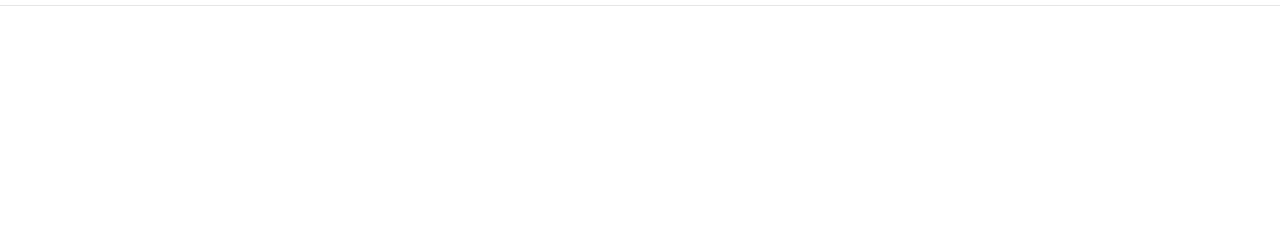
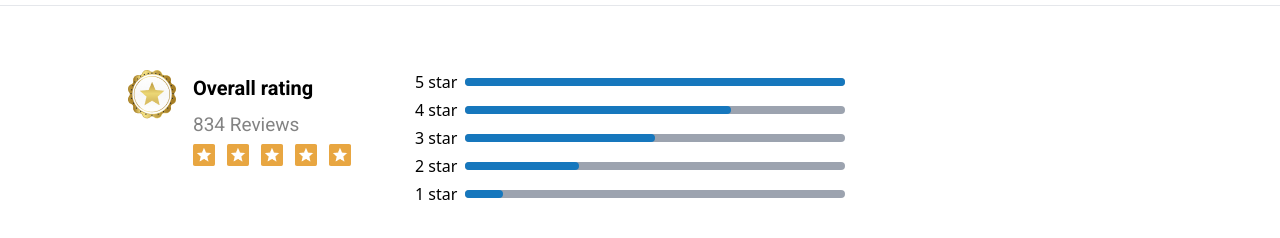
Before and after one commit to Humayra-Adiba/My-Feedback, a React (Vite) app: page /Restaurant_Details in a window 1280 px wide. Shown: the part 3579-3817 px from the top of the page. Before the commit the page ends 3585 px from the top, so only its background shows below. Built offline with nearby package versions, Linux system fonts and the light colour scheme; a web font is replaced by a local one.

Commit message:
OverAllRating section

```diff
--- a/src/components/ResturantDetails.jsx
+++ b/src/components/ResturantDetails.jsx
@@ -2,6 +2,15 @@ import React from "react";
 import { CiLocationOn } from "react-icons/ci";
 import { FiClock } from "react-icons/fi";
 import { Button } from "./ReuseableComponent/Button";
+import { cn } from "../lib/utils";
+
+const Progress = ({ max }) => {
+  return (
+    <div className="w-[200px] sm:w-[240px] md:w-[270px] lg:w-[380px] h-2 bg-gray-400 rounded-md">
+      <div className={cn("bg-[#1677BD] h-2 rounded-md ", max)}></div>
+    </div>
+  );
+};
 
 const Hero = () => {
   return (
@@ -162,12 +171,62 @@ const MoreInformations = () => {
   );
 };
 
+const OverAllRating = () => {
+  return (
+    <section className="w-[80%] mx-auto my-16 space-y-3">
+      <div className="flex flex-col sm:flex-row justify-start gap-16 items-start ">
+        <div className="flex items-start justify-center gap-4">
+          <div>
+            <img src="/ratingbadge.png" alt="" />
+          </div>
+          <div className="space-y-2">
+            <h1 className="font-roboto font-bold text-xl sm:text-heading  leading-6 sm:leading-9 text-EerieBlack">
+              Overall rating
+            </h1>
+            <p className="font-roboto text-[19px] leading-[22px] text-[#838383]">
+              834 Reviews
+            </p>
+            <div className="flex items-center gap-3">
+              {Array.from(Array(5).keys()).map((el) => (
+                <img src="/star.png" alt="" key={el} />
+              ))}
+            </div>
+          </div>
+        </div>
+        <div className="flex flex-col gap-1">
+          <div className="flex gap-2 items-center">
+            <p>5 star</p>
+            <Progress max="w-[100%]" />
+          </div>
+          <div className="flex gap-2 items-center">
+            <p>4 star</p>
+            <Progress max="w-[70%]" />
+          </div>
+          <div className="flex gap-2 items-center">
+            <p>3 star</p>
+            <Progress max="w-[50%]" />
+          </div>
+          <div className="flex gap-2 items-center">
+            <p>2 star</p>
+            <Progress max="w-[30%]" />
+          </div>
+          <div className="flex gap-2 items-center">
+            <p>1 star</p>
+            <Progress max="w-[10%]" />
+          </div>
+        </div>
+      </div>
+    </section>
+  );
+};
+
 function ResturantDetails() {
   return (
     <>
       <Hero />
       <MagnificentPlaces />
       <MoreInformations />
+      <OverAllRating/>
     </>
   );
 }
```
